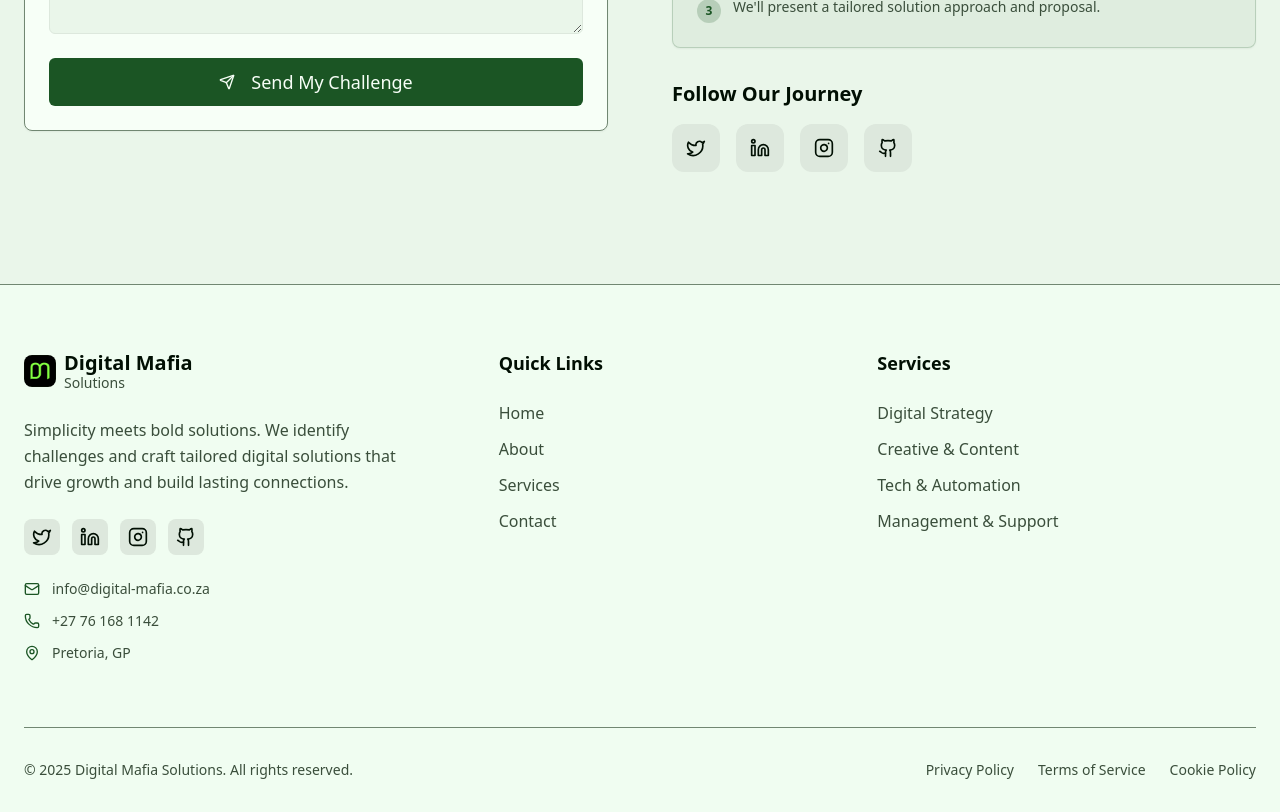
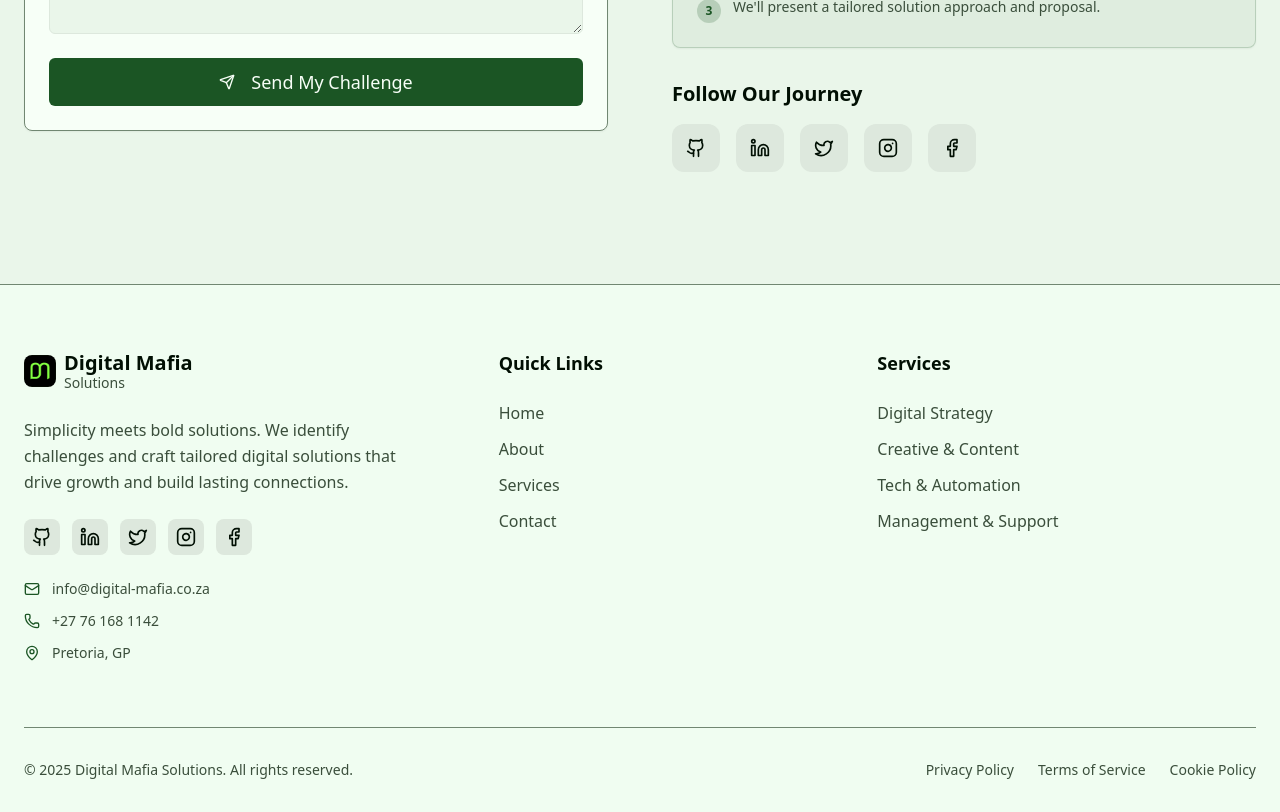
Before and after one commit to fawkesdbs/digital-mafia-landing, a React (Vite) app: page /contact in a window 1280 px wide. Shown: the part 880-1692 px from the top of the page. Built offline with nearby package versions, Linux system fonts and the light colour scheme.

Commit message:
feat: added social links

```diff
--- a/src/components/Footer.tsx
+++ b/src/components/Footer.tsx
@@ -6,6 +6,7 @@ import {
   Twitter,
   Linkedin,
   Instagram,
+  Facebook,
   Github,
   ArrowRight,
 } from "lucide-react";
@@ -31,10 +32,31 @@ export default function Footer() {
   ];
 
   const socialLinks = [
-    { icon: <Twitter className="w-5 h-5" />, href: "#", label: "Twitter" },
-    { icon: <Linkedin className="w-5 h-5" />, href: "#", label: "LinkedIn" },
-    { icon: <Instagram className="w-5 h-5" />, href: "#", label: "Instagram" },
-    { icon: <Github className="w-5 h-5" />, href: "#", label: "Github" },
+    {
+      icon: <Github className="w-5 h-5" />,
+      href: "https://github.com/Digital-Mafia-Solution",
+      label: "Github",
+    },
+    {
+      icon: <Linkedin className="w-5 h-5" />,
+      href: "https://www.linkedin.com/company/dm-solutions-za",
+      label: "LinkedIn",
+    },
+    {
+      icon: <Twitter className="w-5 h-5" />,
+      href: "https://x.com/DigitalMafia_ZA",
+      label: "Twitter",
+    },
+    {
+      icon: <Instagram className="w-5 h-5" />,
+      href: "https://www.instagram.com/digital_mafia_solutions/",
+      label: "Instagram",
+    },
+    {
+      icon: <Facebook className="w-5 h-5" />,
+      href: "https://www.facebook.com/profile.php?id=61581814615331",
+      label: "Facebook",
+    },
   ];
 
   return (
--- a/src/pages/Contact.tsx
+++ b/src/pages/Contact.tsx
@@ -31,6 +31,7 @@ import {
   Linkedin,
   Instagram,
   Github,
+  Facebook,
 } from "lucide-react";
 import { toast } from "sonner";
 
@@ -364,24 +365,29 @@ export default function Contact() {
                 <div className="flex space-x-4">
                   {[
                     {
+                      icon: <Github className="w-5 h-5" />,
+                      href: "https://github.com/Digital-Mafia-Solution",
+                      label: "Github",
+                    },
+                    {
+                      icon: <Linkedin className="w-5 h-5" />,
+                      href: "https://www.linkedin.com/company/dm-solutions-za",
+                      label: "LinkedIn",
+                    },
+                    {
                       icon: <Twitter className="w-5 h-5" />,
-                      href: "#",
+                      href: "https://x.com/DigitalMafia_ZA",
                       label: "Twitter",
                     },
                     {
-                      icon: <Linkedin className="w-5 h-5" />,
-                      href: "#",
-                      label: "LinkedIn",
-                    },
-                    {
                       icon: <Instagram className="w-5 h-5" />,
-                      href: "#",
+                      href: "https://www.instagram.com/digital_mafia_solutions/",
                       label: "Instagram",
                     },
                     {
-                      icon: <Github className="w-5 h-5" />,
-                      href: "https://github.com/Digital-Mafia-Solution",
-                      label: "Github",
+                      icon: <Facebook className="w-5 h-5" />,
+                      href: "https://www.facebook.com/profile.php?id=61581814615331",
+                      label: "Facebook",
                     },
                   ].map((social) => (
                     <a
--- a/src/pages/Services.tsx
+++ b/src/pages/Services.tsx
@@ -436,16 +436,16 @@ export default function Services() {
                 <TooltipTrigger asChild>
                   <div>
                     <Button
-                      asChild
                       variant="outline"
                       size="lg"
-                      className="border-primary/50 text-foreground hover:bg-primary/5"
+                      disabled
+                      className="border-primary/50 text-primary/50 opacity-50 cursor-not-allowed"
                     >
-                      <Link to="/pricing">View Pricing Packages</Link>
+                      View Ready-Made Products
                     </Button>
                   </div>
                 </TooltipTrigger>
-                <TooltipContent>View our standard packages</TooltipContent>
+                <TooltipContent>Coming Soon</TooltipContent>
               </Tooltip>
             </div>
           </div>
```
